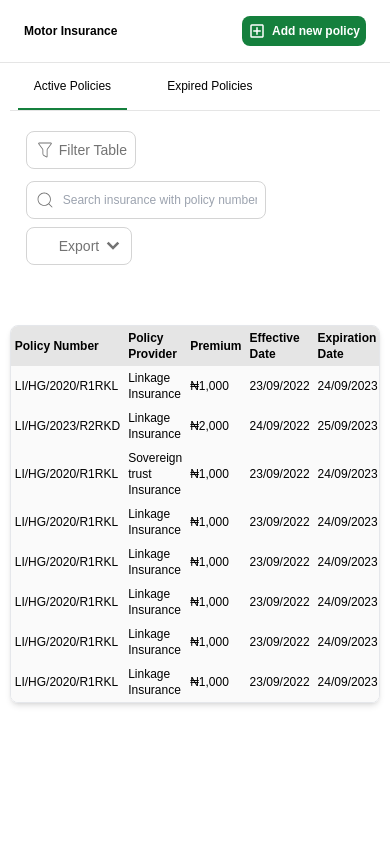
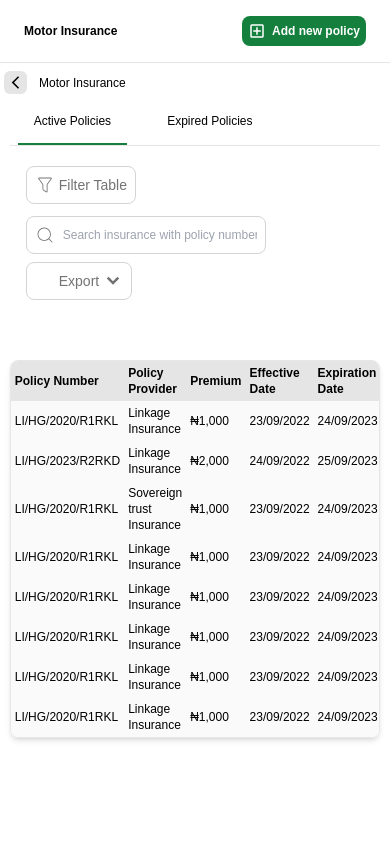
Before and after one commit to TubiOb/REACT, a React (Create React App) app in the folder incover/: page /policies/motorInsurance in a window 390 px wide. Shown: the top 844 px of the page. Built offline with nearby package versions, Linux system fonts and the light colour scheme; some icons are missing.

Commit message:
Corrected responsiveness for view details

```diff
--- a/incover/src/components/MotorInsuranceMain.jsx
+++ b/incover/src/components/MotorInsuranceMain.jsx
@@ -1,4 +1,5 @@
 import React from 'react'
+import Backbutton from './Backbutton'
 import MotorInsuranceHeading from '../components/MotorInsuranceHeading'
 import MotorPolicyStatus from './MotorPolicyStatus'
 import PageNavigation from './PageNavigation'
@@ -7,6 +8,10 @@ const MotorInsuranceMain = () => {
   return (
     <div className='flex flex-col w-full ml-0 md:ml-64 ga-2 mb-10'>
         <MotorInsuranceHeading />
+        <div className='flex flex-row md:hidden items-center justify-start gap-3 md:gap-6 p-1 w-full relative mt-1'>
+          <Backbutton />
+          <h3 className='text-xs md:text-sm font-light'>Motor Insurance</h3>
+        </div>
         <MotorPolicyStatus />
         <PageNavigation />
         <Support />
--- a/incover/src/components/QuickAction.jsx
+++ b/incover/src/components/QuickAction.jsx
@@ -9,7 +9,7 @@ const QuickAction = () => {
       <h3 className='font-semibold'>
         Quick Actions
       </h3>
-      <div className='grid md:grid-cols-3 grid-cols-1 items-center md:items-start justify-between w-full md:w-[50%] gap-3 md:gap-2 mt-2 p-4'>
+      <div className='grid md:grid-cols-3 grid-cols-1 items-center md:items-start justify-between w-full md:w-[60%] gap-6 md:gap-4 mt-2 p-4'>
 
         <Link to='/policies/motorInsurance'>
           <div className='grid grid-cols-1 items-center text-center justify-center gap-1 p-4 shadow-xl w-full md:w-32 h-32 rounded-lg hover:cursor-pointer hover:shadow-2xl'>
```
